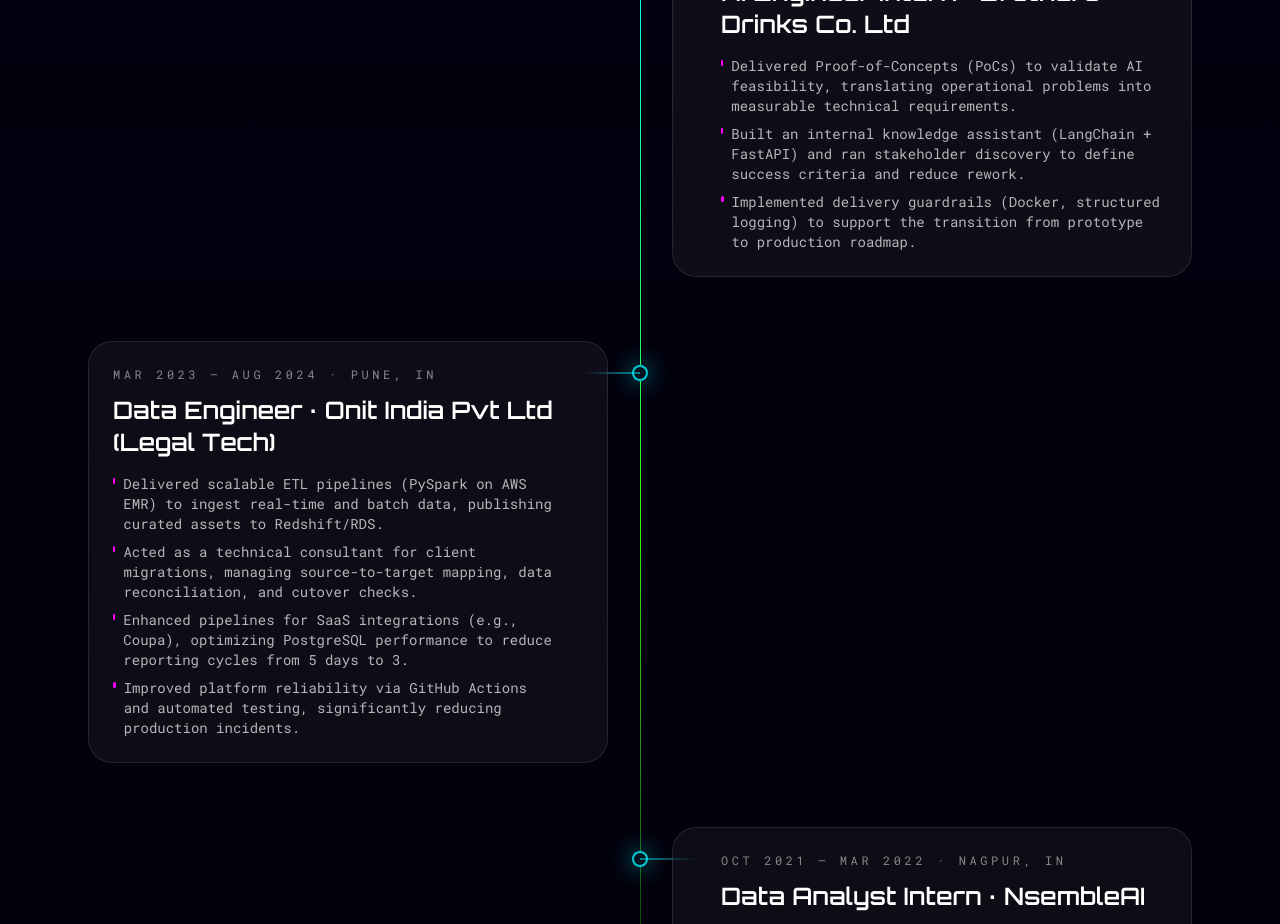
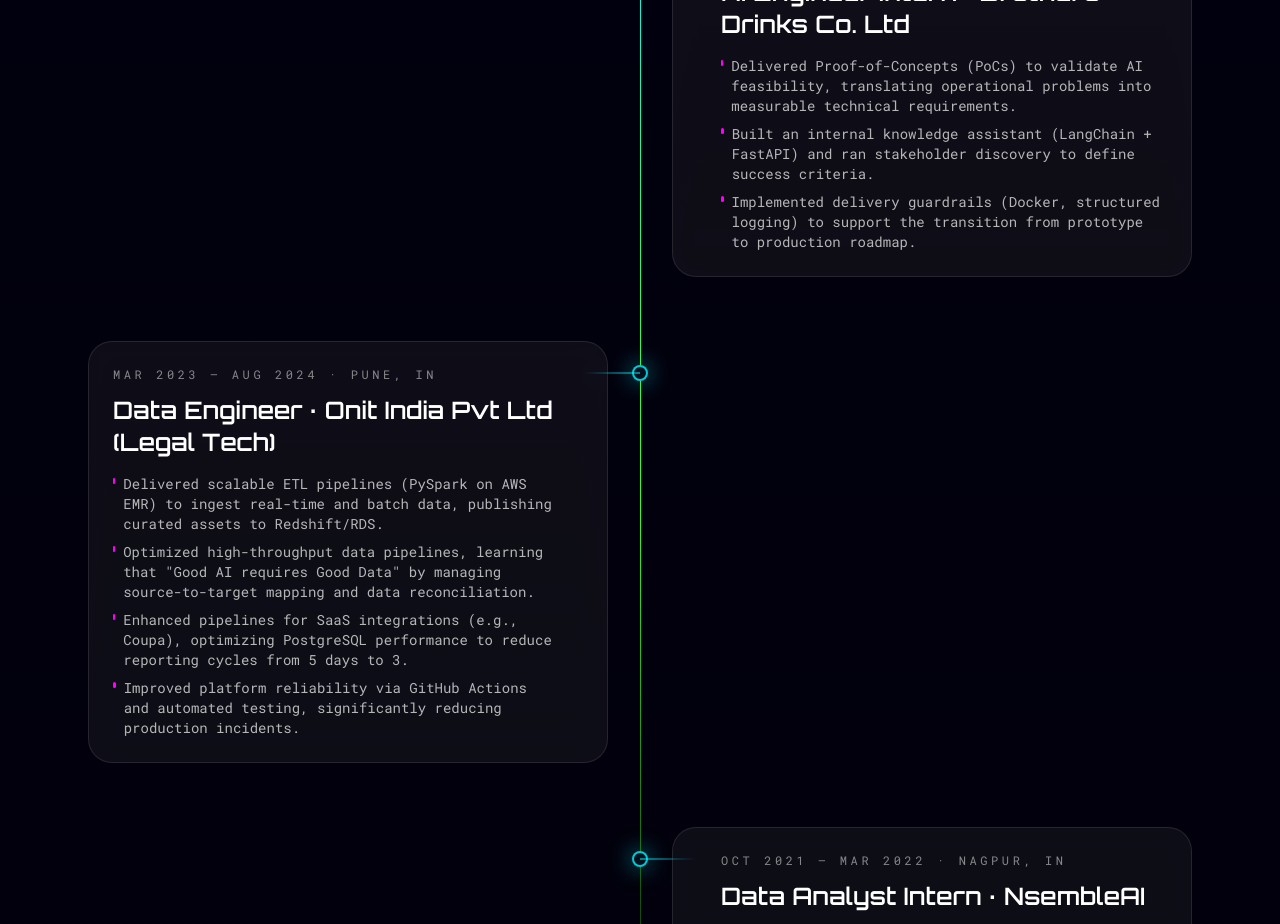
Before and after one commit to millind-yadav/millind-yadav.github.io, a React (Vite) app: page / in a window 1280 px wide. Shown: the part 3300-4224 px from the top of the page. Built offline with nearby package versions, Linux system fonts and the light colour scheme.

Commit message:
Refactor bullet points for clarity and conciseness

```diff
--- a/src/App.jsx
+++ b/src/App.jsx
@@ -93,7 +93,7 @@
     location: 'Bristol, U.K.',
     bullets: [
       'Delivered Proof-of-Concepts (PoCs) to validate AI feasibility, translating operational problems into measurable technical requirements.',
-      'Built an internal knowledge assistant (LangChain + FastAPI) and ran stakeholder discovery to define success criteria and reduce rework.',
+      'Built an internal knowledge assistant (LangChain + FastAPI) and ran stakeholder discovery to define success criteria.',
       'Implemented delivery guardrails (Docker, structured logging) to support the transition from prototype to production roadmap.'
     ]
   },
@@ -103,7 +103,7 @@
     location: 'Pune, IN',
     bullets: [
       'Delivered scalable ETL pipelines (PySpark on AWS EMR) to ingest real-time and batch data, publishing curated assets to Redshift/RDS.',
-      'Acted as a technical consultant for client migrations, managing source-to-target mapping, data reconciliation, and cutover checks.',
+      'Optimized high-throughput data pipelines, learning that "Good AI requires Good Data" by managing source-to-target mapping and data reconciliation.',
       'Enhanced pipelines for SaaS integrations (e.g., Coupa), optimizing PostgreSQL performance to reduce reporting cycles from 5 days to 3.',
       'Improved platform reliability via GitHub Actions and automated testing, significantly reducing production incidents.'
     ]
```
